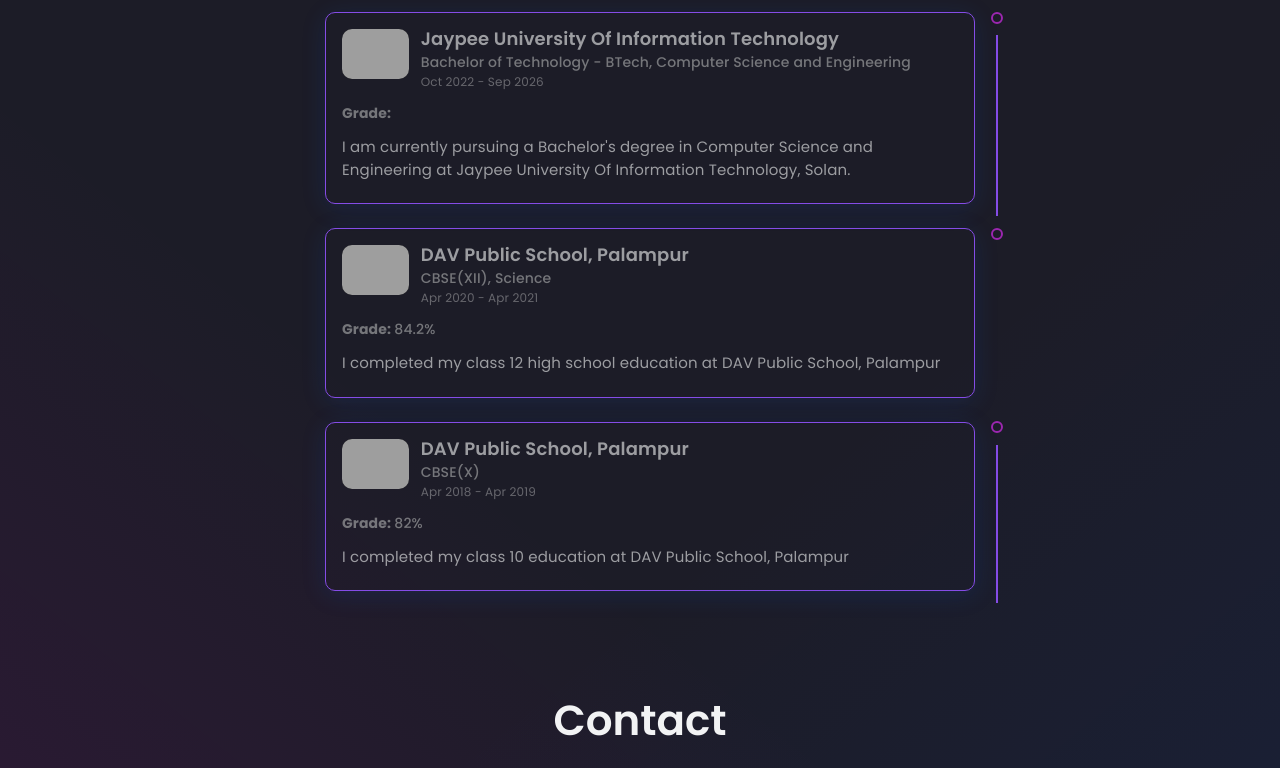
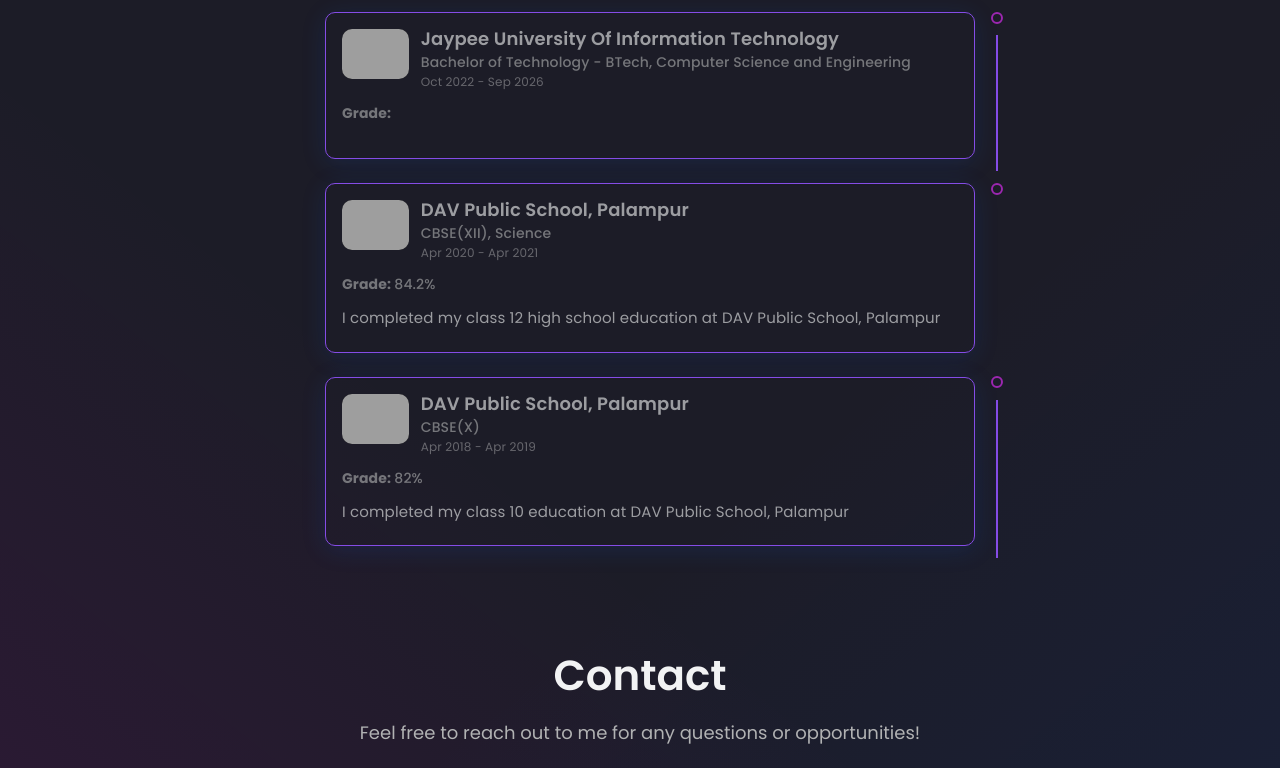
Before and after one commit to kartik-space/Personal_Portfolio, a React (Create React App) app: page / in a window 1280 px wide. Shown: the part 4331-5099 px from the top of the page. Built offline with nearby package versions, Linux system fonts and the light colour scheme; grey boxes are pictures that could not be loaded.

Commit message:
changes in education

```diff
--- a/src/data/constants.js
+++ b/src/data/constants.js
@@ -212,7 +212,7 @@
     school: "Jaypee University Of Information Technology",
     date: "Oct 2022 - Sep 2026",
     // grade: "8.71 CGPA",
-    desc: "I am currently pursuing a Bachelor's degree in Computer Science and Engineering at Jaypee University Of Information Technology, Solan.",
+   // desc: "I am currently pursuing a Bachelor's degree in Computer Science and Engineering at Jaypee University Of Information Technology, Solan.",
     degree: "Bachelor of Technology - BTech, Computer Science and Engineering",
   },
   {
```
